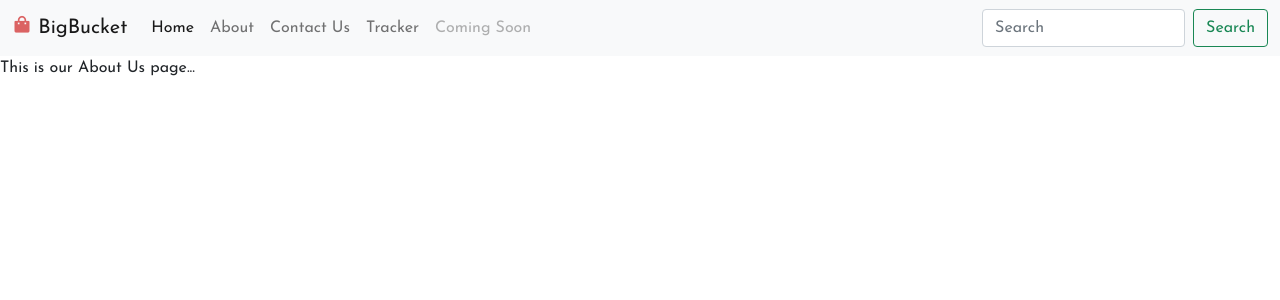
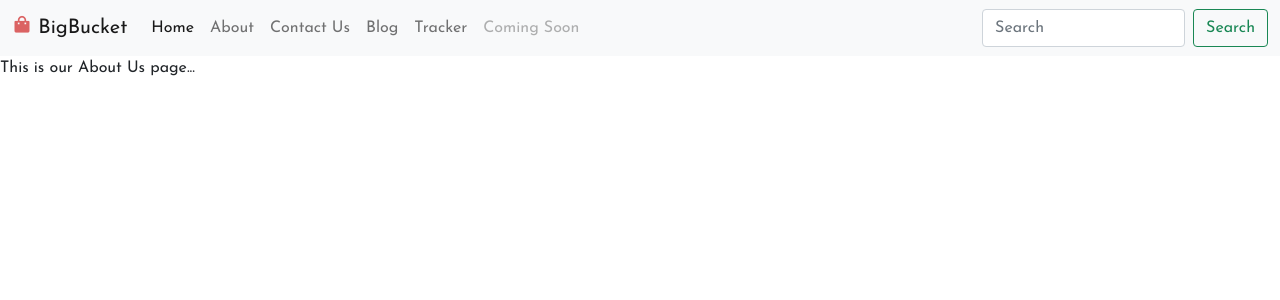
Before and after one commit to LokeshAgr1310/BigBucket-Ecommerce-Website, a Django app: page /shop/about/ in a window 1280 px wide. Shown: the top 300 px of the page. Run offline with Django 3.2, Linux system fonts and the light colour scheme.

Commit message:
Linking the Shop and Blog app

```diff
--- a/shop/templates/shop/base.html
+++ b/shop/templates/shop/base.html
@@ -45,6 +45,9 @@
               <a class="nav-link" href="{% url 'shop:ContactUs' %}">Contact Us</a>
             </li>
             <li class="nav-item">
+              <a class="nav-link" href="{% url 'blog:blogHome' %}">Blog</a>
+            </li>
+            <li class="nav-item">
               <a class="nav-link" href="{% url 'shop:TrackingStatus' %}">Tracker</a>
             </li>
             <li class="nav-item">
```
